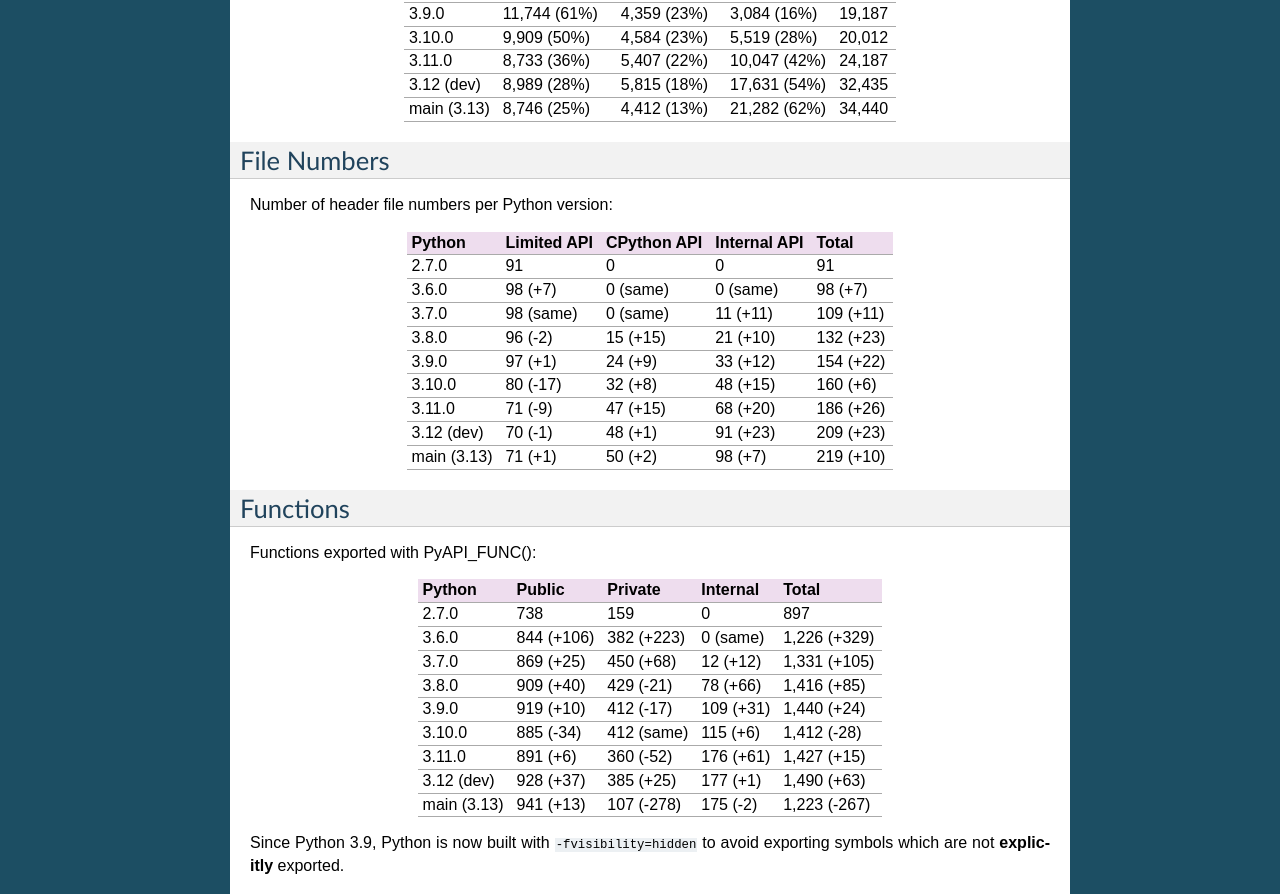
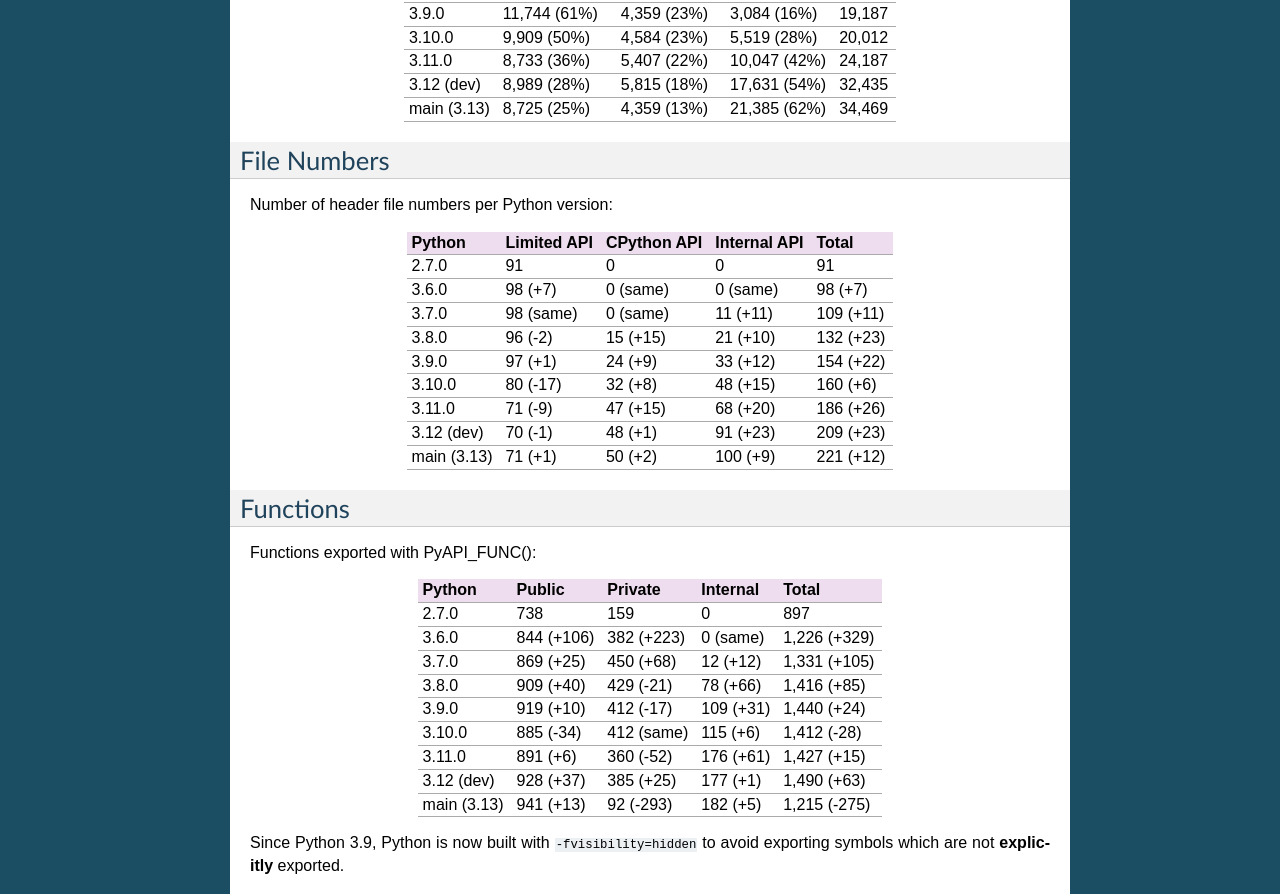
Before and after one commit to pythoncapi/pythoncapi, a Sphinx documentation site: the page built from doc/stats.rst, in a window 1280 px wide and 1400 px high. Shown: the part 302-1196 px from the top of the window. Built offline with Sphinx 7.4.7, drawn with Linux system fonts in a browser that asks for light colours.

Commit message:
Update stats

```diff
--- a/doc/stats.rst
+++ b/doc/stats.rst
@@ -18,7 +18,7 @@ Python       Limited API    CPython API  Internal API  Total
 3.10.0       9,909 (50%)    4,584 (23%)  5,519 (28%)   20,012
 3.11.0       8,733 (36%)    5,407 (22%)  10,047 (42%)  24,187
 3.12 (dev)   8,989 (28%)    5,815 (18%)  17,631 (54%)  32,435
-main (3.13)  8,746 (25%)    4,412 (13%)  21,282 (62%)  34,440
+main (3.13)  8,725 (25%)    4,359 (13%)  21,385 (62%)  34,469
 ===========  =============  ===========  ============  ======
 
 File Numbers
@@ -37,7 +37,7 @@ Python       Limited API  CPython API  Internal API  Total
 3.10.0       80 (-17)     32 (+8)      48 (+15)      160 (+6)
 3.11.0       71 (-9)      47 (+15)     68 (+20)      186 (+26)
 3.12 (dev)   70 (-1)      48 (+1)      91 (+23)      209 (+23)
-main (3.13)  71 (+1)      50 (+2)      98 (+7)       219 (+10)
+main (3.13)  71 (+1)      50 (+2)      100 (+9)      221 (+12)
 ===========  ===========  ===========  ============  =========
 
 Functions
@@ -56,7 +56,7 @@ Python       Public      Private     Internal   Total
 3.10.0       885 (-34)   412 (same)  115 (+6)   1,412 (-28)
 3.11.0       891 (+6)    360 (-52)   176 (+61)  1,427 (+15)
 3.12 (dev)   928 (+37)   385 (+25)   177 (+1)   1,490 (+63)
-main (3.13)  941 (+13)   107 (-278)  175 (-2)   1,223 (-267)
+main (3.13)  941 (+13)   92 (-293)   182 (+5)   1,215 (-275)
 ===========  ==========  ==========  =========  ============
 
 Since Python 3.9, Python is now built with ``-fvisibility=hidden`` to avoid
```
